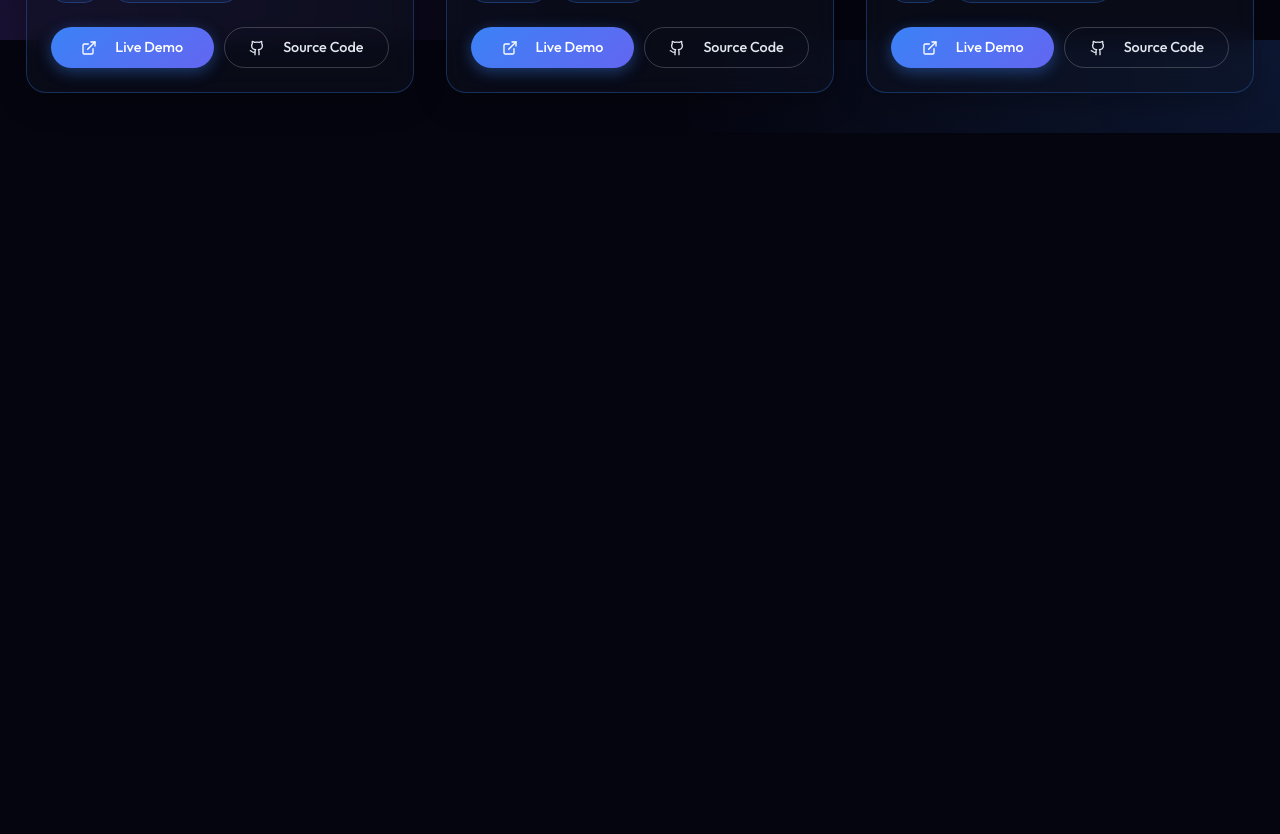
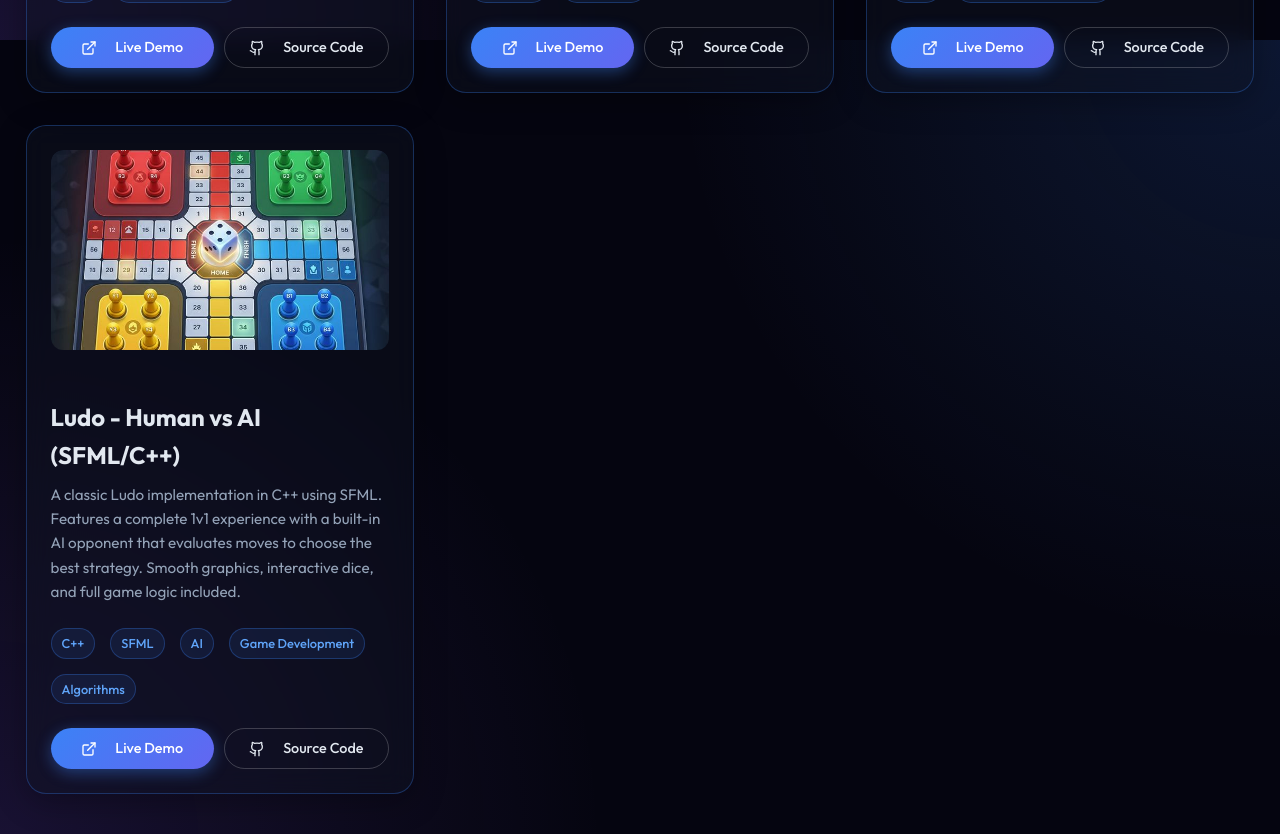
Before and after one commit to hasham14fw/portfolio, a React (Vite) app: page /projects in a window 1280 px wide. Shown: the part 1560-2394 px from the top of the page. Before the commit the page ends 1693 px from the top, so only its background shows below. Built offline with nearby package versions, Linux system fonts and the light colour scheme.

Commit message:
Add Ludo-in-SFML-with-AI project to showcase and documentation

```diff
--- a/src/pages/Projects.jsx
+++ b/src/pages/Projects.jsx
@@ -59,6 +59,16 @@ const projects = [
     sourceLink: 'https://github.com/hasham14fw/Inventory-and-Accounts-Management-C-.NET-MySQL-Winform',
     isDesktop: true,
     alertMsg: 'This is a specialized desktop application for solar businesses. To explore the source or run it locally, please clone the repository from GitHub. A detailed setup manual is included in the repo.'
+  },
+  {
+    id: 7,
+    title: 'Ludo - Human vs AI (SFML/C++)',
+    desc: 'A classic Ludo implementation in C++ using SFML. Features a complete 1v1 experience with a built-in AI opponent that evaluates moves to choose the best strategy. Smooth graphics, interactive dice, and full game logic included.',
+    img: '/ludo_sfml_game.png',
+    tags: ['C++', 'SFML', 'AI', 'Game Development', 'Algorithms'],
+    sourceLink: 'https://github.com/hasham14fw/Ludo-in-SFML-with-AI-Boot',
+    isDesktop: true,
+    alertMsg: 'This is a high-performance desktop game. To experience the 1v1 Human vs AI gameplay, please visit the GitHub repository to clone the source and follow the build manual.'
   }
 ];
 
```
Also changed, not shown: public/ludo_sfml_game.png (added), 1 other file (tests, documents, lock files or other folders).
